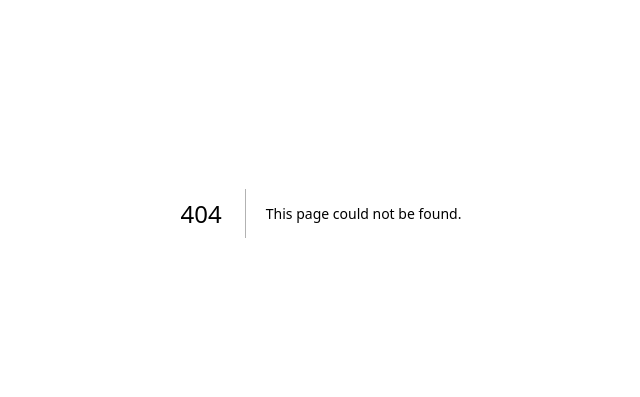
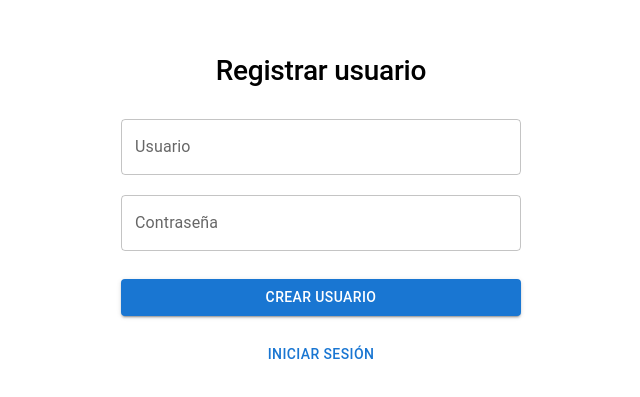
Before and after one commit to Oscar-Espana/contruex-test, a Next.js app: page /register in a window 1280 px wide. Before the commit this address had no page. Shown: the part 187-584 px from the top of the page, without its empty margins (319-959 px from the left). Built offline with nearby package versions, Linux system fonts and the light colour scheme.

Commit message:
feat: ✨ layout of Register page

```diff
--- /dev/null
+++ b/app/register/page.tsx
@@ -0,0 +1,8 @@
+"use client";
+import Register from "@/components/Register";
+
+const RegisterPage = () => {
+  return <Register />;
+};
+
+export default RegisterPage;
--- /dev/null
+++ b/components/Register.tsx
@@ -0,0 +1,74 @@
+import React from "react";
+import { Box, Button, Typography } from "@mui/material";
+import { Formik } from "formik";
+import { TextInput } from "@/components/formik/TextInput";
+import useSubmit from "@/hooks/useSubmit";
+import { loginUser } from "@/services/loginUser";
+import { IUserLogin } from "@/interfaces/User";
+
+const defaultUser: IUserLogin = {
+  username: "",
+  password: "",
+};
+
+const Register = () => {
+  const { isLoading, submit } = useSubmit({
+    promise: loginUser,
+    onSuccess(data) {
+      alert(JSON.stringify(data));
+    },
+  });
+  return (
+    <Box
+      sx={{
+        display: "flex",
+        justifyContent: "center",
+        minHeight: "100vh",
+      }}
+    >
+      <Formik
+        initialValues={defaultUser}
+        onSubmit={(values) => {
+          submit(values);
+        }}
+      >
+        {({ handleSubmit }) => (
+          <Box
+            component={"form"}
+            sx={{
+              display: "flex",
+              flexDirection: "column",
+              justifyContent: "center",
+              width: "100%",
+              maxWidth: "400px",
+              gap: 2.5,
+            }}
+            onSubmit={handleSubmit}
+          >
+            <Typography
+              textAlign={"center"}
+              component="h1"
+              variant="h2"
+              sx={{
+                fontWeight: "500",
+                fontSize: "28px",
+                mb: 1.5,
+              }}
+            >
+              Registrar usuario
+            </Typography>
+            <TextInput type="text" name="username" label="Usuario" />
+            <TextInput type="password" name="password" label="Contraseña" />
+
+            <Button variant="contained" sx={{ mt: 1 }} type="submit">
+              Crear usuario
+            </Button>
+            <Button variant="text">Iniciar sesión</Button>
+          </Box>
+        )}
+      </Formik>
+    </Box>
+  );
+};
+
+export default Register;
```
